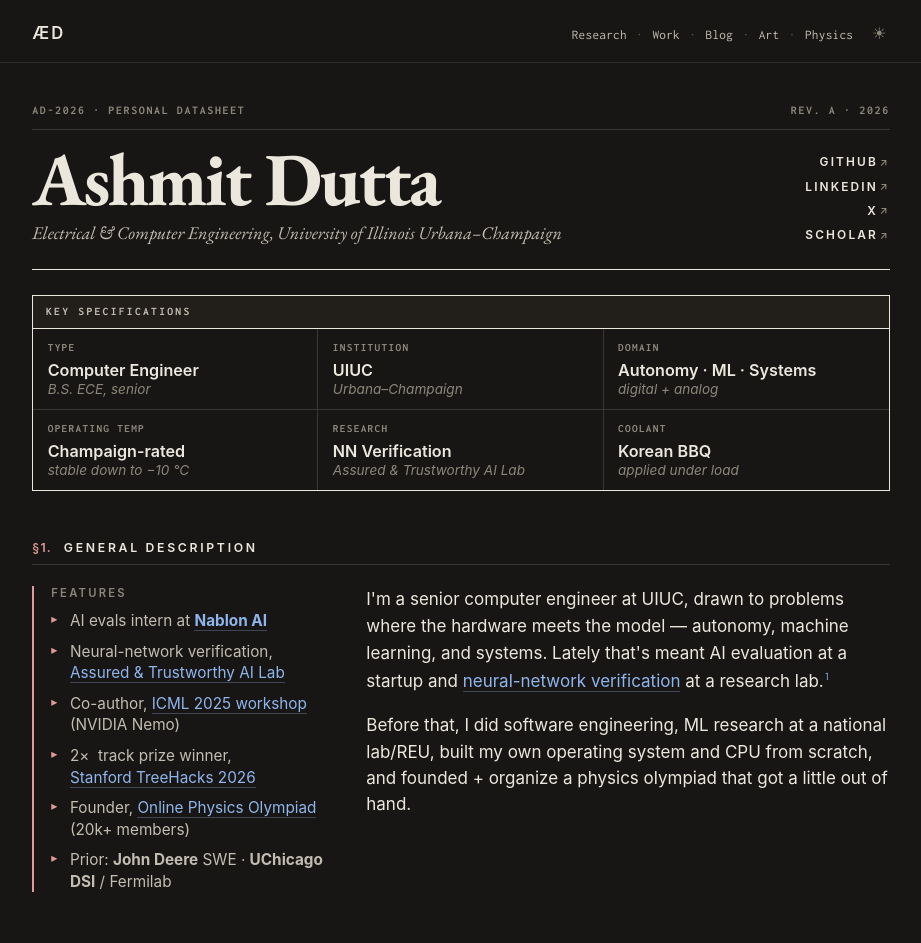
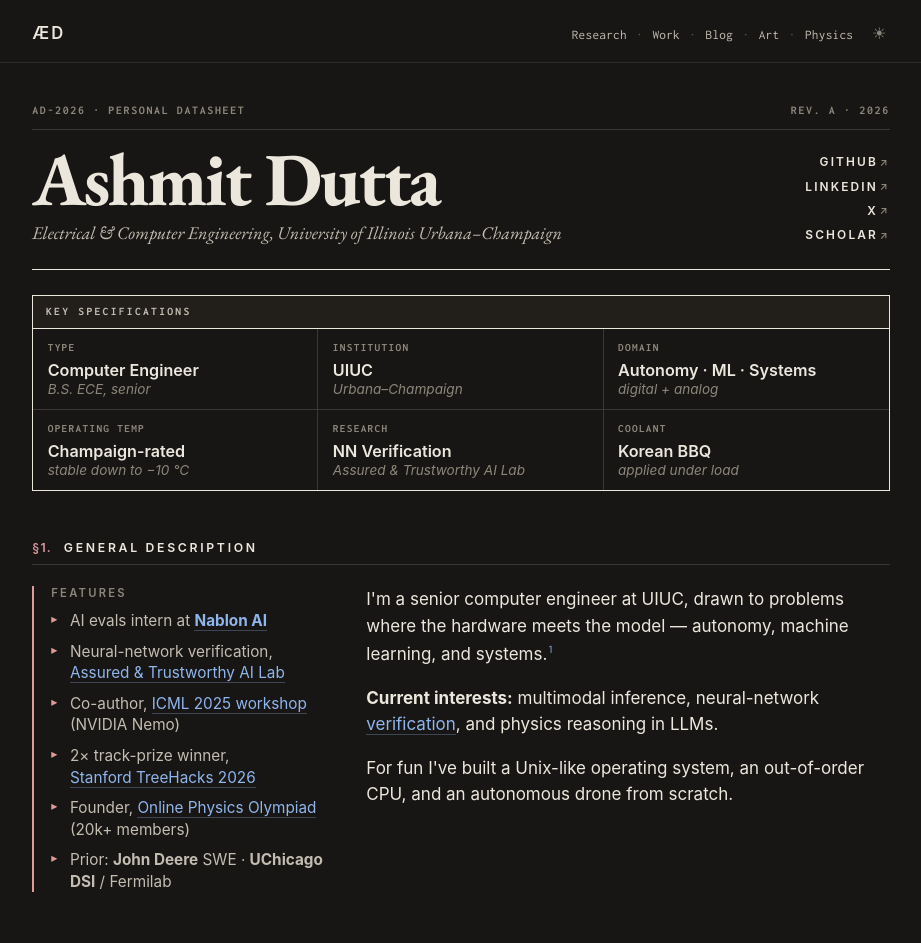
Before and after one commit to aedutta/aedutta.github.io, a React (Vite) app: page / in a window 1280 px wide. Shown: the top 943 px of the page, without its empty margins (179-1100 px from the left). Built offline with nearby package versions, Linux system fonts and the light colour scheme; a web font is replaced by a local one.

Commit message:
commited

```diff
--- a/src/pages/HomePage.jsx
+++ b/src/pages/HomePage.jsx
@@ -182,7 +182,7 @@ const features = [
   <>AI evals intern at <a href="https://nablon.ai/researchers"><b>Nablon&nbsp;AI</b></a></>,
   <>Neural-network verification, <a href="https://www.huan-zhang.com/" target="_blank" rel="noreferrer">Assured&nbsp;&amp;&nbsp;Trustworthy&nbsp;AI&nbsp;Lab</a></>,
   <>Co-author, <a href="https://arxiv.org/abs/2507.09850" target="_blank" rel="noreferrer">ICML&nbsp;2025 workshop</a> (NVIDIA Nemo)</>,
-  <>2×&nbsp; track prize winner, <a href="https://github.com/aedutta/shot-spot-treehacks-26/" target="_blank" rel="noreferrer">Stanford&nbsp;TreeHacks&nbsp;2026</a></>,
+  <>2×&nbsp;track-prize winner, <a href="https://github.com/aedutta/shot-spot-treehacks-26/" target="_blank" rel="noreferrer">Stanford&nbsp;TreeHacks&nbsp;2026</a></>,
   <>Founder, <a href="https://opho.physoly.tech/" target="_blank" rel="noreferrer">Online Physics Olympiad</a> (20k+ members)</>,
   <>Prior: <b>John Deere</b> SWE · <b>UChicago DSI</b> / Fermilab</>,
 ];
@@ -254,21 +254,23 @@ const HomePage = () => (
           <p className="paper__lede">
             I'm a senior computer engineer at UIUC, drawn to problems where the
             hardware meets the model — autonomy, machine learning, and systems.
-            Lately that's meant AI evaluation at a startup and{' '}
+            <a href="#fn-1" id="fnref-1" className="paper__fnref" aria-describedby="footnote-label">
+              <sup>1</sup>
+            </a>
+          </p>
+          <p>
+            <b>Current interests:</b> multimodal inference, neural-network{' '}
             <a
               href="https://github.com/Verified-Intelligence/alpha-beta-CROWN"
               target="_blank"
               rel="noreferrer"
             >
-              neural-network verification
-            </a> at a research lab.
-            <a href="#fn-1" id="fnref-1" className="paper__fnref" aria-describedby="footnote-label">
-              <sup>1</sup>
-            </a>
+              verification
+            </a>, and physics reasoning in LLMs.
           </p>
           <p>
-            Before that, I did software engineering, ML research at a national lab/REU, built my own operating system and CPU from scratch, and founded + organize a
-            physics olympiad that got a little out of hand.
+            For fun I've built a Unix-like operating system, an out-of-order
+            CPU, and an autonomous drone from scratch.
           </p>
         </div>
       </div>
```
